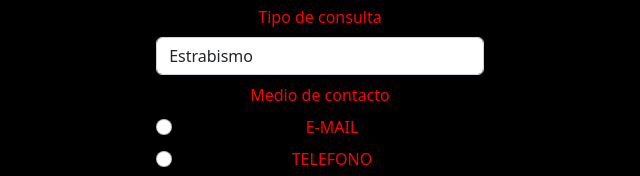
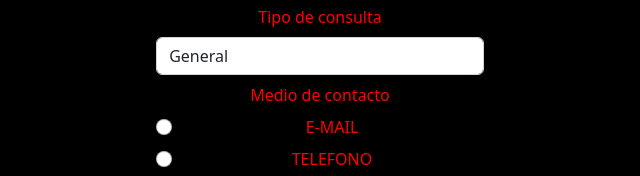
Before and after one commit to AxelTur/Kiss_World, a website: page views/contacto.html in a window 1280 px wide. Shown: the part 933-1109 px from the top of the page, 320-960 px from the left. Drawn offline with nearby package versions, Linux system fonts and the light colour scheme.

```diff
--- a/views/contacto.html
+++ b/views/contacto.html
@@ -69,11 +69,9 @@
       <div class="form-group">
         <label for="tipo-de-consulta">Tipo de consulta </label>
         <select name="tipo-de-consulta" id="tipo-de-consulta" class="form-control my-2">
-          <option value="estrabismo">Estrabismo</option>
-          <option value="glaucoma">Glaucoma</option>
-          <option value="ojo-seco">Ojo seco</option>
-          <option value="refraccion">Refracción</option>
-          <option value="retina">Retina</option>
+          <option value="general">General</option>
+          <option value="entradas">Entradas</option>
+          <option value="Merch">Merch</option>
         </select>
       </div>
       <!-- Input type radio -->
```
Also changed, not shown: views/integrantes.html (+1 -1 lines).
